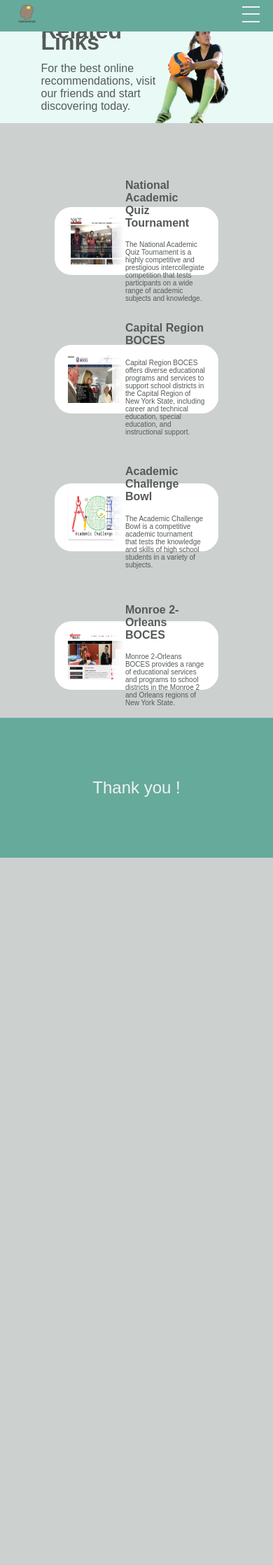
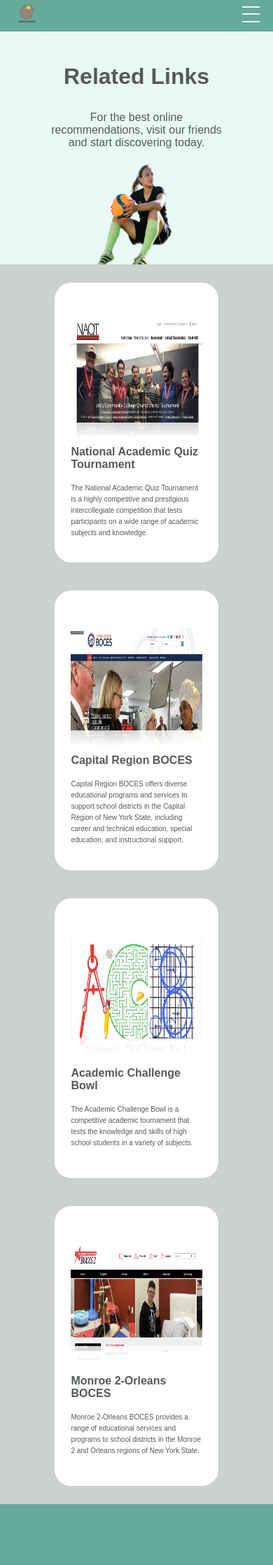
Before and after one commit to dn8428/iste646, a PHP site: page /assets/script/relatedlink.php in a window 390 px wide. Shown: the top 2237 px of the page at 70% size. Before the commit the page ends 1226 px from the top, so only its background shows below. Run offline with PHP 8.4, Linux system fonts and the light colour scheme.

Commit message:
Add RWD for RelatedLinks 1. RWD when screen view < 600px

```diff
--- a/static design/assets/css/mastermind-main-page.css
+++ b/static design/assets/css/mastermind-main-page.css
@@ -5,11 +5,19 @@
     align-items: center;
 }
 
-.main-content {
+.link-wrap{
+    display: flex;
+    flex-direction: column;
+    z-index: -1;
+}
+
+.link-main-content {
+    width: 100%;
+    display: flex;
     background-color: rgb(227, 249, 244, .76);
     margin: 0;
+    justify-content: center;
 }
-
 
 .title {
     width: 70%;
@@ -53,9 +61,7 @@
 /* Related Links card */
 .card-container {
     width: 60%;
-    /*height: fit-content;*/
-    /*background-color: pink;*/
-    margin-top: 80px;
+    margin: 4vw 0;
     display: flex;
     flex-direction: column;
     align-items: center;
@@ -108,3 +114,62 @@
     width: 70%;
     height: 70%;
 }
+
+
+/* RWD for Related Links page */
+@media only screen and (max-width: 600px) {
+    .title {
+        margin-top: 80px;
+        height: auto;
+        flex-direction: column;
+        align-items: center;
+    }
+
+    .title .subTitle {
+        margin: 20px 0;
+    }
+
+    .ttlContainer {
+        width: 90%;
+        flex-direction: column;
+        justify-content: center;
+        align-items: center;
+        text-align: center;
+    }
+
+    .link-card {
+        height: 400px;
+        aspect-ratio: auto;
+        margin: 10px 0;
+    }
+
+    .link-img-container {
+        width: 100%;
+        height: 60%;
+    }
+
+    .link-img-container img {
+        width: 80%;
+        height: 80%;
+        margin-top: 60px;
+    }
+
+    .link-info-card {
+        width: 100%;
+        height: 50%;
+        background-image: linear-gradient(to bottom, rgba(255, 255, 255, 0.8), rgba(255, 255, 255, 1), rgba(255, 255, 255, 1), rgba(255, 255, 255, 1), rgba(255, 255, 255, 1), rgba(255, 255, 255, 1), rgba(255, 255, 255, 1), rgba(255, 255, 255, 1), rgba(255, 255, 255, 1), rgba(255, 255, 255, 1));
+        right: 0;
+        bottom: 0;
+    }
+
+    .link-info-card .link-info {
+        width: 80%;
+    }
+
+    .link-info h5 {
+        line-height: 1rem;
+    }
+
+}
+
+/**/
--- a/static design/assets/css/style.css
+++ b/static design/assets/css/style.css
@@ -424,7 +424,6 @@
     opacity: 0;
     flex-direction: column;
     text-align: center;
-    z-index: 2;
     animation-name: swipeIn;
     animation-duration: 1s;
 }
--- a/static design/assets/script/relatedlink.php
+++ b/static design/assets/script/relatedlink.php
@@ -31,8 +31,9 @@
     ?>
 
 
+    <div class="link-wrap">
         <!--  Placeholder for main contents  -->
-    <div class="main-content">
+        <div class="link-main-content">
             <div class="title">
                 <div class="ttlContainer">
                     <h1 class="mainTitle">Related Links</h1>
@@ -93,6 +94,7 @@
 
             </div>
         </div>
+    </div>
 
 </div>
 
```
Lines whose indentation alone changed are shown as unchanged.
